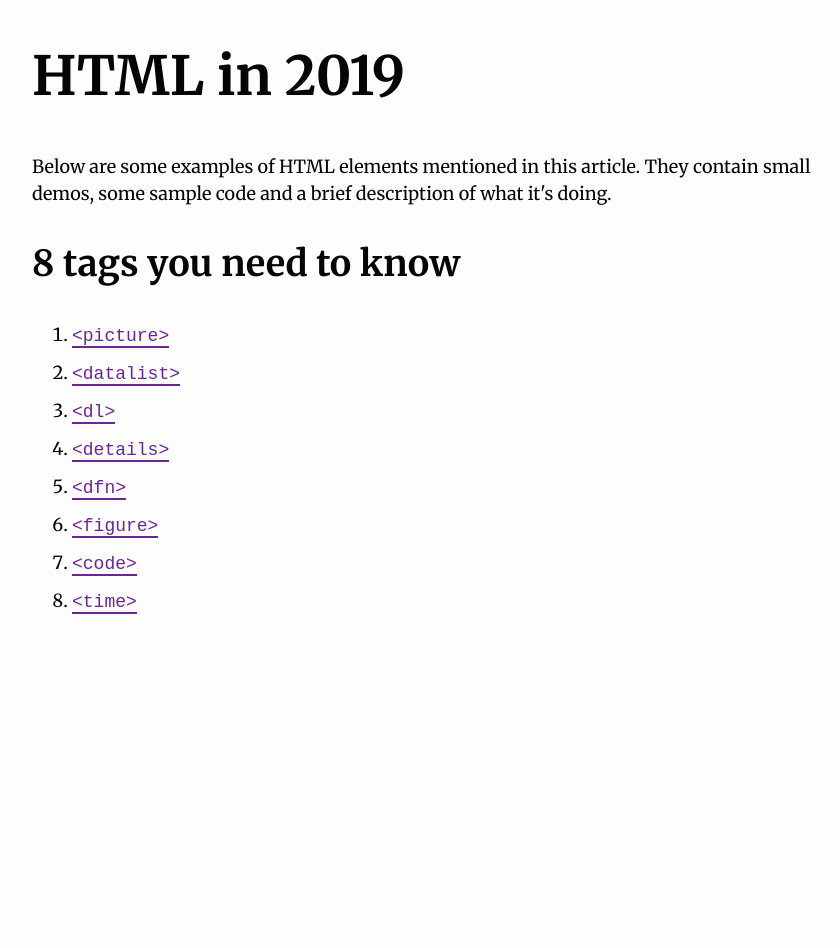
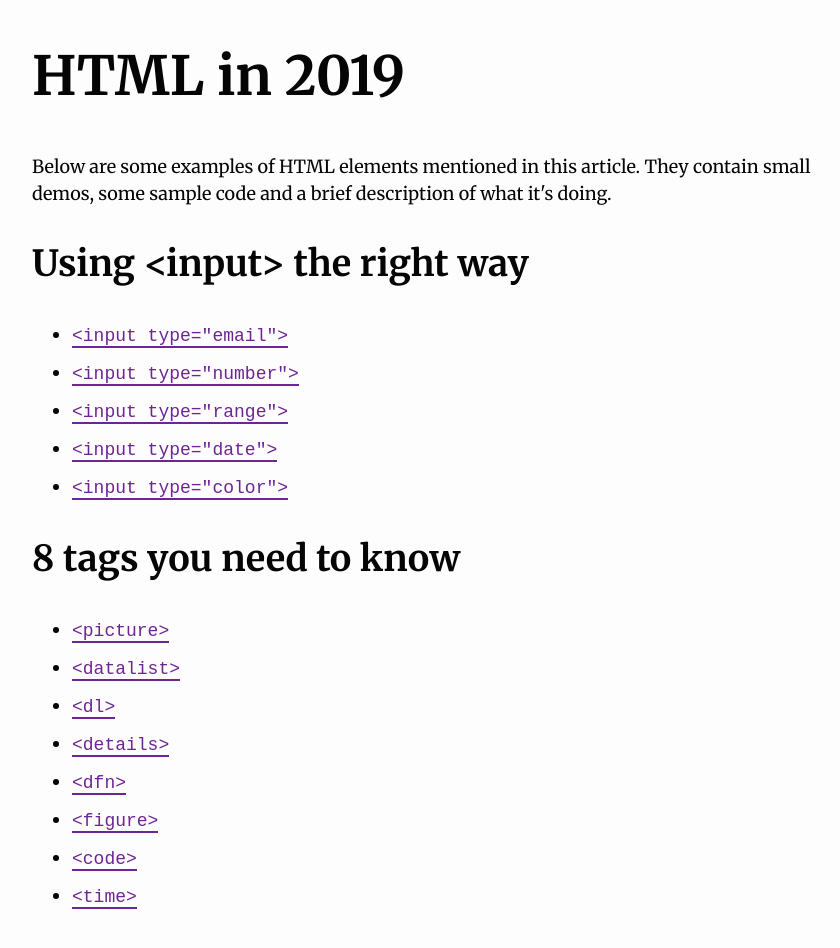
Before and after one commit to MattCrouch/HTML-in-2019, a plain HTML site: page index.html in a window 1280 px wide. Shown: the whole page, without its empty margins (194-1034 px from the left). Before the commit the page ends 800 px from the top, so only its background shows below. Drawn offline with Linux system fonts and the light colour scheme.

Commit message:
add <input> to index

```diff
--- a/index.html
+++ b/index.html
@@ -19,8 +19,38 @@
         </p>
       </section>
       <section>
+        <h2>Using &lt;input&gt; the right way</h2>
+        <ul>
+          <li>
+            <a href="input/email/index.html">
+              <code>&lt;input type="email"&gt;</code>
+            </a>
+          </li>
+          <li>
+            <a href="input/number/index.html">
+              <code>&lt;input type="number"&gt;</code>
+            </a>
+          </li>
+          <li>
+            <a href="input/range/index.html">
+              <code>&lt;input type="range"&gt;</code>
+            </a>
+          </li>
+          <li>
+            <a href="input/date/index.html">
+              <code>&lt;input type="date"&gt;</code>
+            </a>
+          </li>
+          <li>
+            <a href="input/color/index.html">
+              <code>&lt;input type="color"&gt;</code>
+            </a>
+          </li>
+        </ul>
+      </section>
+      <section>
         <h2>8 tags you need to know</h2>
-        <ol>
+        <ul>
           <li>
             <a href="picture/index.html"><code>&lt;picture&gt;</code></a>
           </li>
@@ -45,7 +75,7 @@
           <li>
             <a href="time/index.html"><code>&lt;time&gt;</code></a>
           </li>
-        </ol>
+        </ul>
       </section>
     </main>
   </body>
```
